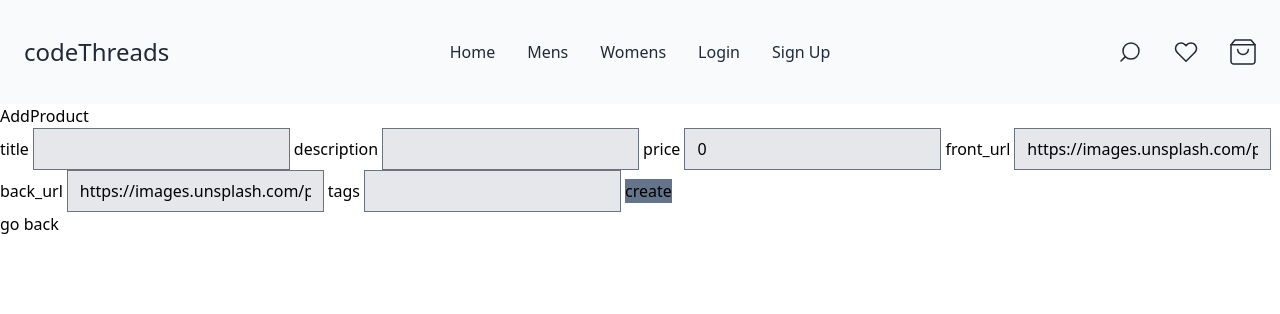
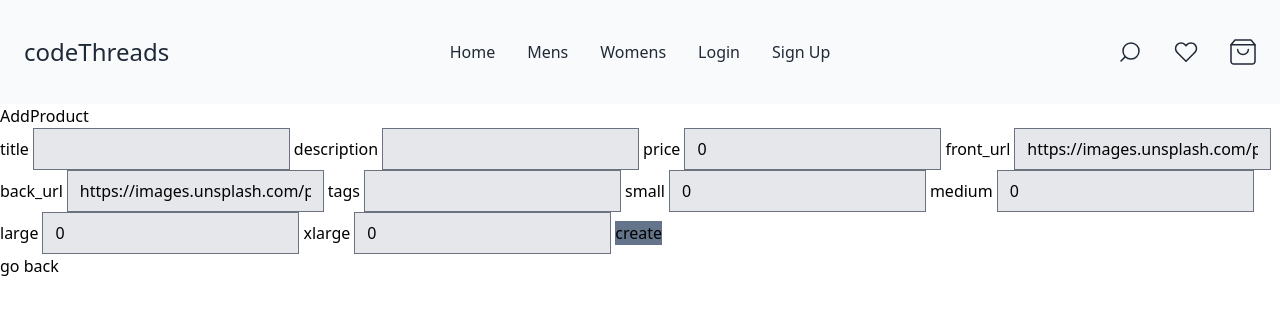
Before and after one commit to CodeThreads-FSA-VP-AM/CodeThreads, a React (Create React App) app: page /addproduct in a window 1280 px wide. Shown: the top 314 px of the page. Built offline with nearby package versions, Linux system fonts and the light colour scheme; no server answers.

Commit message:
can create product from frontend with sizes and tags all working

```diff
--- a/src/components/AddProduct.tsx
+++ b/src/components/AddProduct.tsx
@@ -61,6 +61,15 @@ const AddProduct: React.FC = () => {
         <input className="mx-1 bg-gray-200 border" type="text" value={back_url} onChange={(e) => setBack_url(e.target.value)} />
         <label>tags</label>
         <input className="mx-1 bg-gray-200 border" type="text" value={tags} onChange={(e) => setTags(e.target.value)} />
+        {/* size quanities */}
+        <label>small</label>
+        <input className="mx-1 bg-gray-200 border" type="text" value={small} onChange={(e) => setSmall(e.target.valueAsNumber)} />
+        <label>medium</label>
+        <input className="mx-1 bg-gray-200 border" type="text" value={medium} onChange={(e) => setMedium(e.target.valueAsNumber)} />
+        <label>large</label>
+        <input className="mx-1 bg-gray-200 border" type="text" value={large} onChange={(e) => setLarge(e.target.valueAsNumber)} />
+        <label>xlarge</label>
+        <input className="mx-1 bg-gray-200 border" type="text" value={xlarge} onChange={(e) => setXlarge(e.target.valueAsNumber)} />
 
         <button className="bg-slate-500" type="submit">
           create
```
